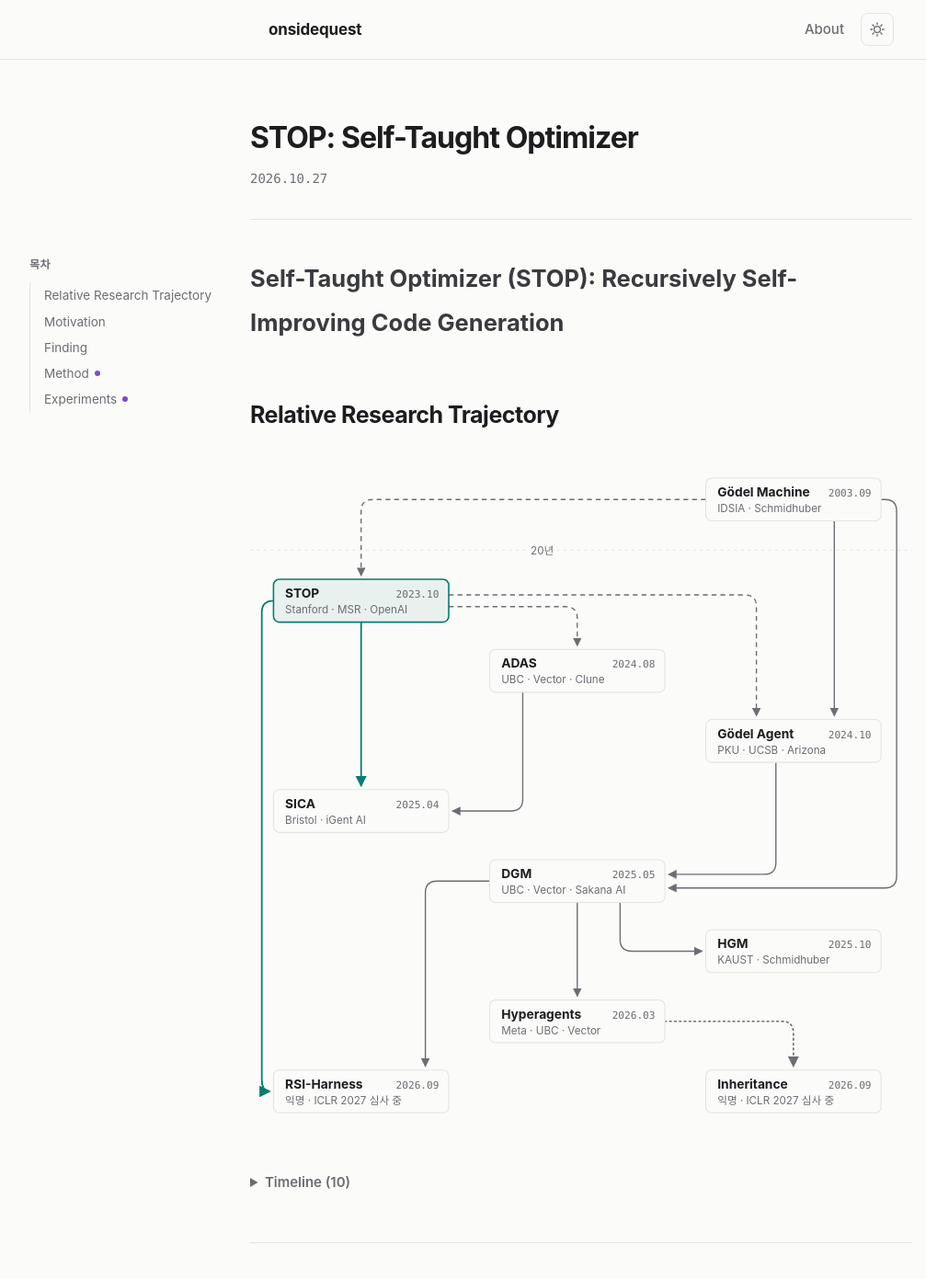
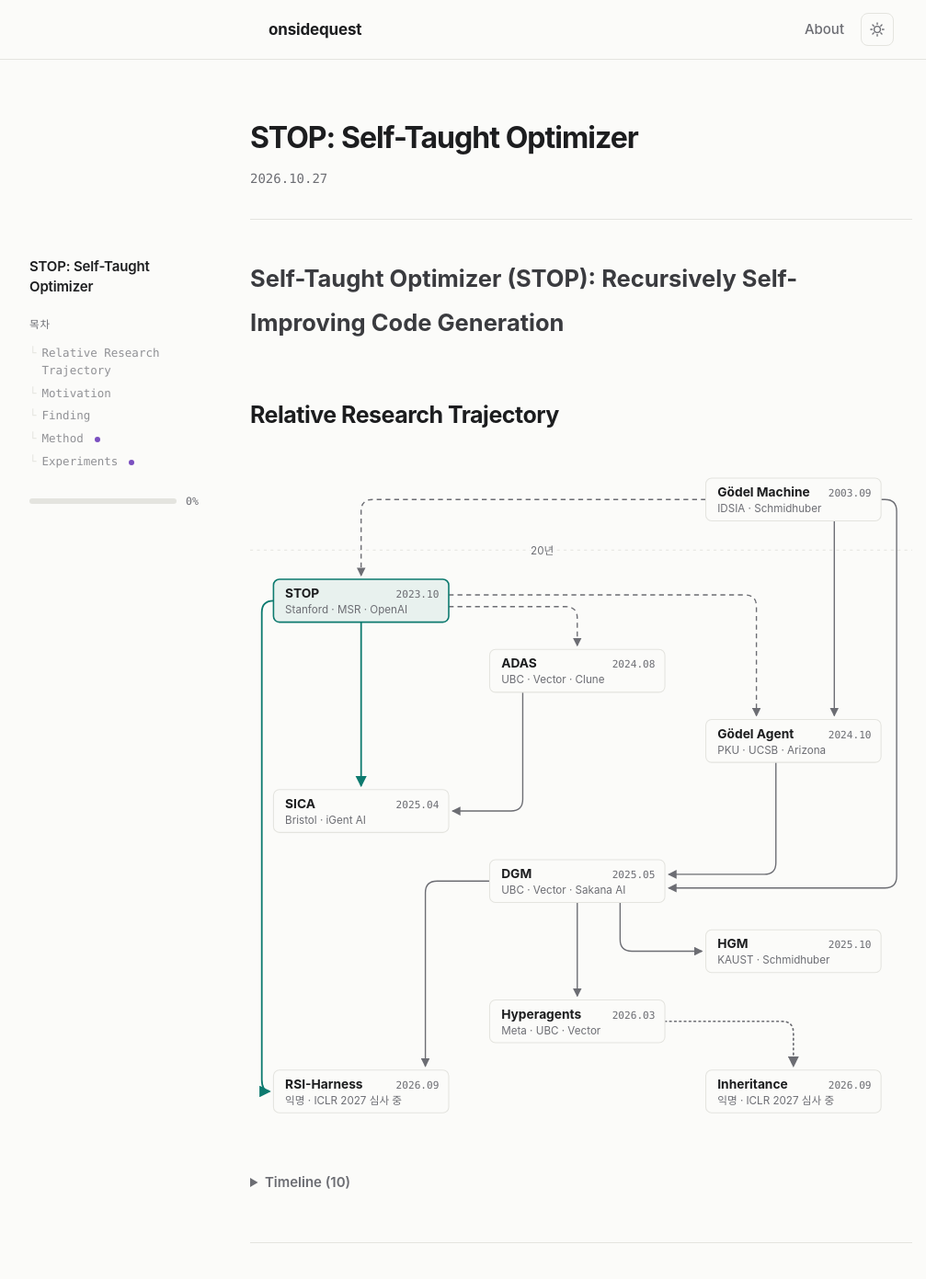
Before and after one commit to onsidequest/onsidequest.github.io, a Jekyll site: the page built from _posts/2026-10-27-stop.md, in a window 1280 px wide and 1400 px high. Shown: the top 1391 px of the window at 92% size, without its empty margins (8-1015 px from the left). Built offline with Jekyll 4.4.1, drawn with Linux system fonts in a browser that asks for light colours; some web fonts are replaced; comment, search, counter and statistics services are not loaded.

Commit message:
Restyle the post TOC as a sticky tree rail and bust asset caches
The deployed site kept serving the old main.css from browser cache, so
the TOC rendered as a plain list. Asset URLs now carry a build-time
version. The TOC now shows the post title, a tree-style list that
highlights the current section, and a reading progress bar.

Co-Authored-By: Claude Opus 5.5 <noreply@anthropic.com>

```diff
--- a/_includes/footer.html
+++ b/_includes/footer.html
@@ -7,4 +7,4 @@
     </span>
   </div>
 </footer>
-<script src="{{ '/assets/js/theme.js' | relative_url }}"></script>
+<script src="{{ '/assets/js/theme.js' | relative_url }}?v={{ site.time | date: '%s' }}"></script>
--- a/_includes/head.html
+++ b/_includes/head.html
@@ -15,7 +15,7 @@
 </script>
 <link rel="preconnect" href="https://cdn.jsdelivr.net" crossorigin>
 <link rel="stylesheet" href="https://cdn.jsdelivr.net/gh/orioncactus/pretendard@v1.3.9/dist/web/variable/pretendardvariable-dynamic-subset.min.css">
-<link rel="stylesheet" href="{{ '/assets/css/main.css' | relative_url }}">
+<link rel="stylesheet" href="{{ '/assets/css/main.css' | relative_url }}?v={{ site.time | date: '%s' }}">
 <link rel="icon" href="{{ '/assets/favicon.svg' | relative_url }}" type="image/svg+xml">
 {% if page.math %}
 <!-- kramdown이 $$...$$를 \(...\)와 \[...\]로 바꾸고, KaTeX가 그 구분자만 렌더링한다 -->
--- a/_layouts/post.html
+++ b/_layouts/post.html
@@ -16,4 +16,4 @@ layout: default
 
   {% include comments.html %}
 </article>
-<script src="{{ '/assets/js/post.js' | relative_url }}" defer></script>
+<script src="{{ '/assets/js/post.js' | relative_url }}?v={{ site.time | date: '%s' }}" defer></script>
--- a/assets/css/main.css
+++ b/assets/css/main.css
@@ -471,32 +471,49 @@ button:focus-visible {
     line-height: 1.5;
   }
 
-  .toc-title {
+  .toc-post {
+    margin: 0 0 22px;
+    color: var(--fg);
+    font-size: 15px;
+    font-weight: 600;
+    line-height: 1.45;
+    letter-spacing: -0.01em;
+  }
+
+  .toc-label {
     margin: 0 0 10px;
     color: var(--muted);
-    font-size: 12px;
-    font-weight: 600;
-    letter-spacing: 0.04em;
+    font-family: var(--font-mono);
+    font-size: 11.5px;
+    letter-spacing: 0.08em;
   }
 
   .toc ol {
     margin: 0;
     padding: 0;
     list-style: none;
-    border-left: 1px solid var(--border);
   }
 
+  /* 트리 모양: 항목 앞에 └ */
   .toc li a {
-    display: block;
-    margin-left: -1px;
-    padding: 4px 0 4px 14px;
-    border-left: 2px solid transparent;
-    color: var(--muted);
+    display: flex;
+    align-items: baseline;
+    gap: 6px;
+    padding: 3px 0;
+    color: color-mix(in srgb, var(--muted) 75%, var(--bg));
+    font-family: var(--font-mono);
+    font-size: 12.5px;
+    line-height: 1.5;
+  }
+
+  .toc li a::before {
+    content: "└";
+    flex: none;
+    color: var(--border);
   }
 
   .toc li.toc-sub a {
-    padding-left: 26px;
-    font-size: 13px;
+    padding-left: 16px;
   }
 
   .toc li a:hover {
@@ -505,9 +522,38 @@ button:focus-visible {
   }
 
   .toc li a[aria-current] {
-    border-left-color: var(--accent);
     color: var(--fg);
     font-weight: 600;
+  }
+
+  .toc li a[aria-current]::before {
+    color: var(--accent);
+  }
+
+  .toc-progress {
+    display: flex;
+    align-items: center;
+    gap: 10px;
+    margin-top: 22px;
+    color: var(--muted);
+    font-family: var(--font-mono);
+    font-size: 11.5px;
+  }
+
+  .toc-progress-bar {
+    flex: 1;
+    max-width: 160px;
+    height: 6px;
+    border-radius: 3px;
+    background: var(--border);
+    overflow: hidden;
+  }
+
+  .toc-progress-bar > span {
+    display: block;
+    width: 0;
+    height: 100%;
+    background: var(--accent);
   }
 
   /* AI가 쓴 챕터는 목차에도 점으로 표시 */
--- a/assets/js/post.js
+++ b/assets/js/post.js
@@ -33,17 +33,39 @@
     list.appendChild(li);
     return a;
   });
-  var title = document.createElement('p');
-  title.className = 'toc-title';
-  title.textContent = '목차';
-  toc.appendChild(title);
+  var postTitle = document.querySelector('.post-header h1');
+  if (postTitle) {
+    var name = document.createElement('p');
+    name.className = 'toc-post';
+    name.textContent = postTitle.textContent;
+    toc.appendChild(name);
+  }
+  var label = document.createElement('p');
+  label.className = 'toc-label';
+  label.textContent = '목차';
+  toc.appendChild(label);
   toc.appendChild(list);
+
+  // 본문을 얼마나 읽었는지
+  var progress = document.createElement('div');
+  progress.className = 'toc-progress';
+  progress.innerHTML = '<span class="toc-progress-bar"><span></span></span><span class="toc-progress-num">0%</span>';
+  toc.appendChild(progress);
+  var bar = progress.querySelector('.toc-progress-bar > span');
+  var num = progress.querySelector('.toc-progress-num');
   toc.hidden = false;
 
   // 화면 위쪽 기준선을 지난 마지막 제목을 지금 읽는 챕터로 본다
   var current = -1;
   function update() {
-    var line = window.innerHeight * 0.25;
+    var box = prose.getBoundingClientRect();
+    var span = box.height - window.innerHeight;
+    var ratio = span > 0 ? Math.min(Math.max(-box.top / span, 0), 1) : 1;
+    var percent = Math.round(ratio * 100) + '%';
+    bar.style.width = percent;
+    num.textContent = percent;
+
+    var line = window.innerHeight * 0.3;
     var index = -1;
     for (var i = 0; i < headings.length; i++) {
       if (headings[i].getBoundingClientRect().top <= line) index = i;
```
